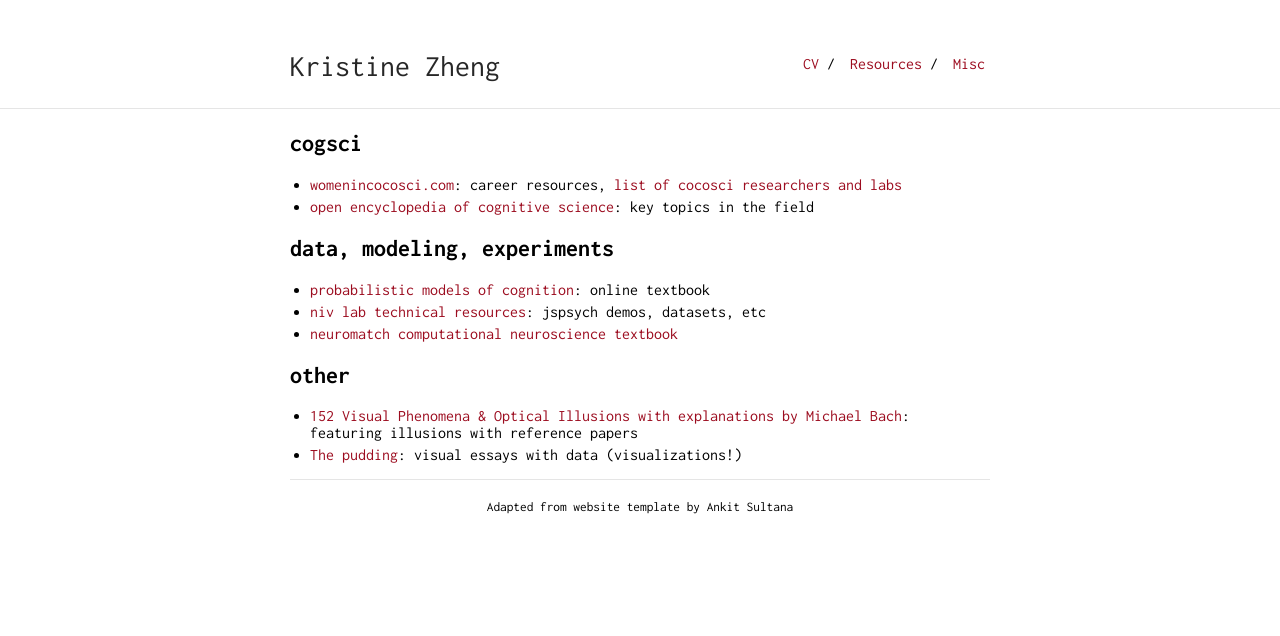
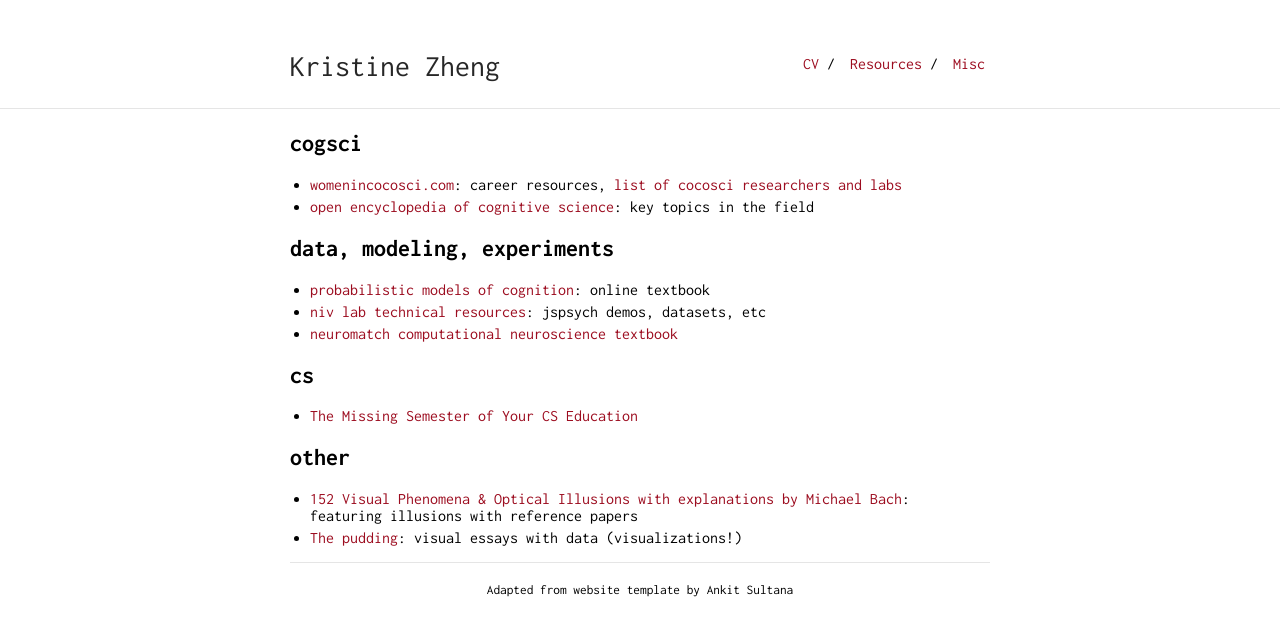
Before and after one commit to kristinezheng/kristinezheng.github.io, a Jekyll site: the page built from resources.md, in a window 1280 px wide. Shown: the top 636 px of the page. Built offline with Jekyll 4.4.1, drawn with Linux system fonts in a browser that asks for light colours; our own code applies the rules of GitHub Pages for plain Markdown files.

Commit message:
resources

```diff
--- a/resources.md
+++ b/resources.md
@@ -8,6 +8,9 @@
 * [niv lab technical resources](https://nivlab.github.io/): jspsych demos, datasets, etc
 * [neuromatch computational neuroscience textbook](https://compneuro.neuromatch.io/tutorials/intro.html)
 
+## cs
+* [The Missing Semester of Your CS Education](https://missing.csail.mit.edu/)
+
 ## other
 * [152 Visual Phenomena & Optical Illusions with explanations by Michael Bach](https://michaelbach.de/ot/): featuring illusions with reference papers
 * [The pudding](https://pudding.cool): visual essays with data (visualizations!)
```
